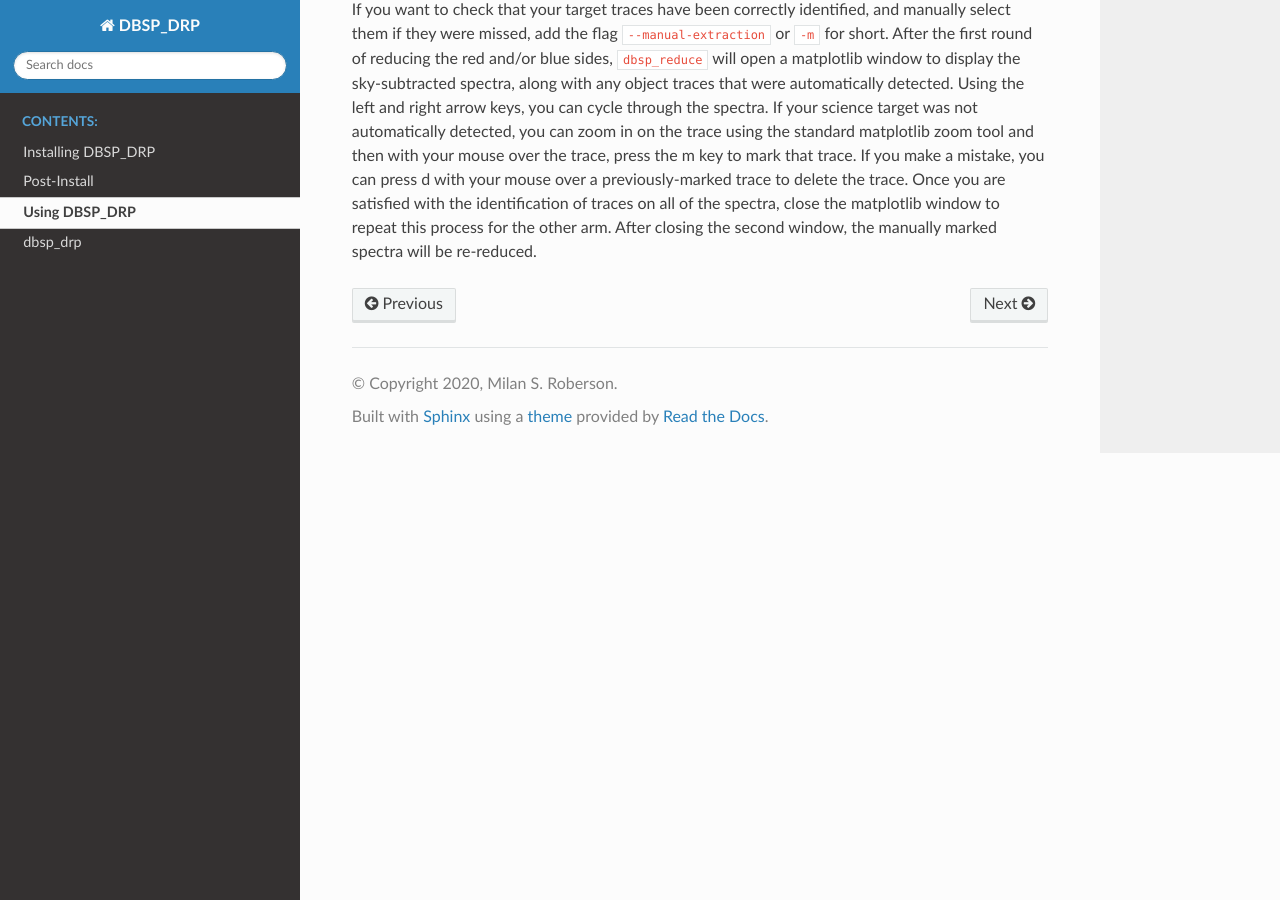
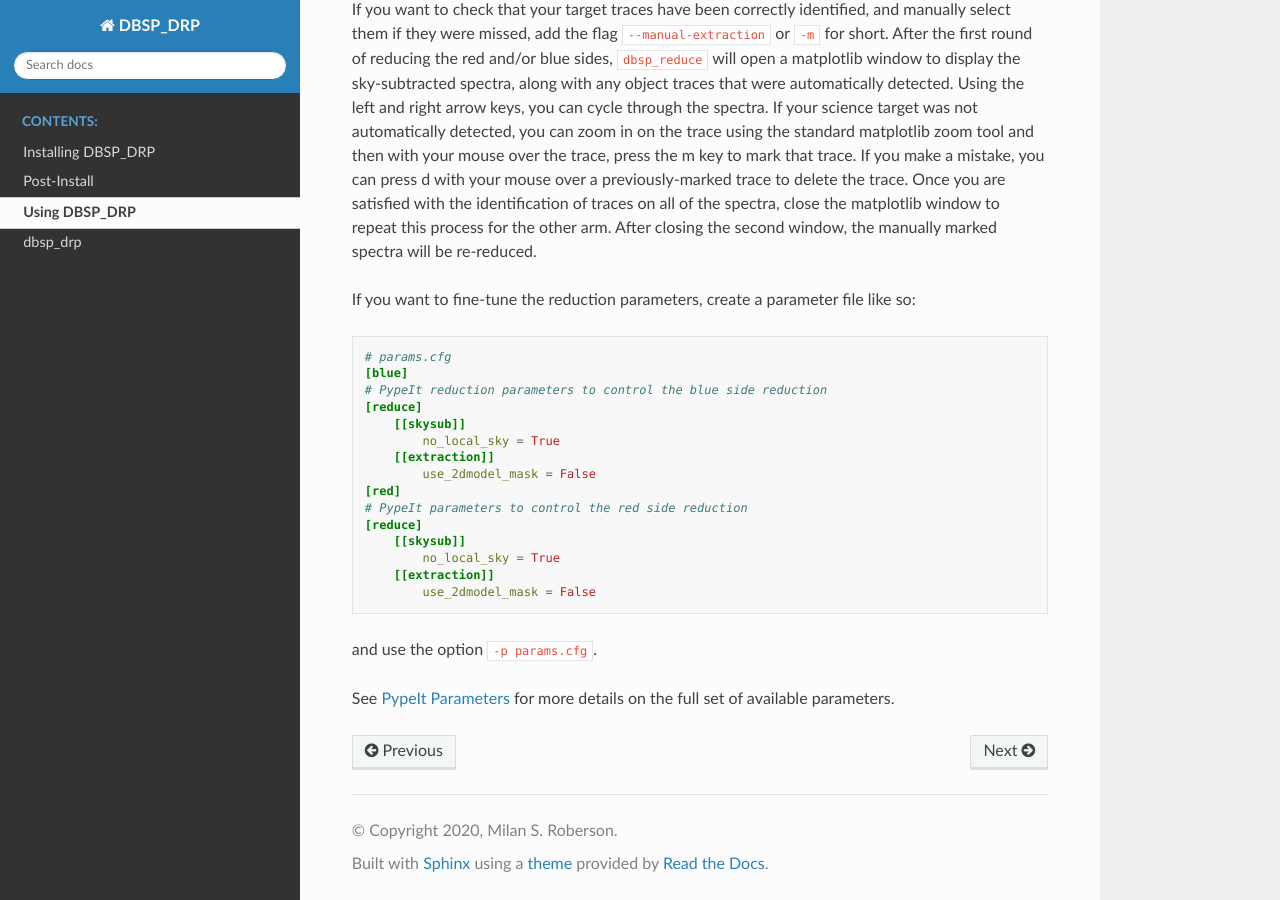
Before and after one commit to finagle29/DBSP_DRP, a Sphinx documentation site: the page built from docs/source/usage.rst, in a window 1280 px wide and 900 px high, scrolled down 593 px. Built offline with Sphinx 7.4.7 and the Read the Docs theme 2.0.0, drawn with Linux system fonts in a browser that asks for light colours.

Commit message:
update docs to include -p option

```diff
--- a/docs/source/usage.rst
+++ b/docs/source/usage.rst
@@ -6,7 +6,7 @@ After :doc:`installing`, you are ready to reduce some DBSP data!
 
 The basic usage of DBSP_DRP is as follows:
 
-.. code-block:: console
+.. code-block :: console
 
     $ dbsp_reduce -r /path/to/data/DBSP_YYYYMMDD/ -d /output/path/DBSP_YYYYMMDD_redux
 
@@ -36,3 +36,28 @@ previously-marked trace to delete the trace. Once you are satisfied with the
 identification of traces on all of the spectra, close the matplotlib window to repeat
 this process for the other arm. After closing the second window, the manually marked
 spectra will be re-reduced.
+
+If you want to fine-tune the reduction parameters, create a parameter file like so:
+
+.. code-block :: cfg
+
+    # params.cfg
+    [blue]
+    # PypeIt reduction parameters to control the blue side reduction
+    [reduce]
+        [[skysub]]
+            no_local_sky = True
+        [[extraction]]
+            use_2dmodel_mask = False
+    [red]
+    # PypeIt parameters to control the red side reduction
+    [reduce]
+        [[skysub]]
+            no_local_sky = True
+        [[extraction]]
+            use_2dmodel_mask = False
+
+and use the option ``-p params.cfg``.
+
+See `PypeIt Parameters <https://pypeit.readthedocs.io/en/stable/pypeit_par.html>`_ for more
+details on the full set of available parameters.
```
Also changed, not shown: docs/source/installing.rst (+7 -7 lines), 1 other file.
